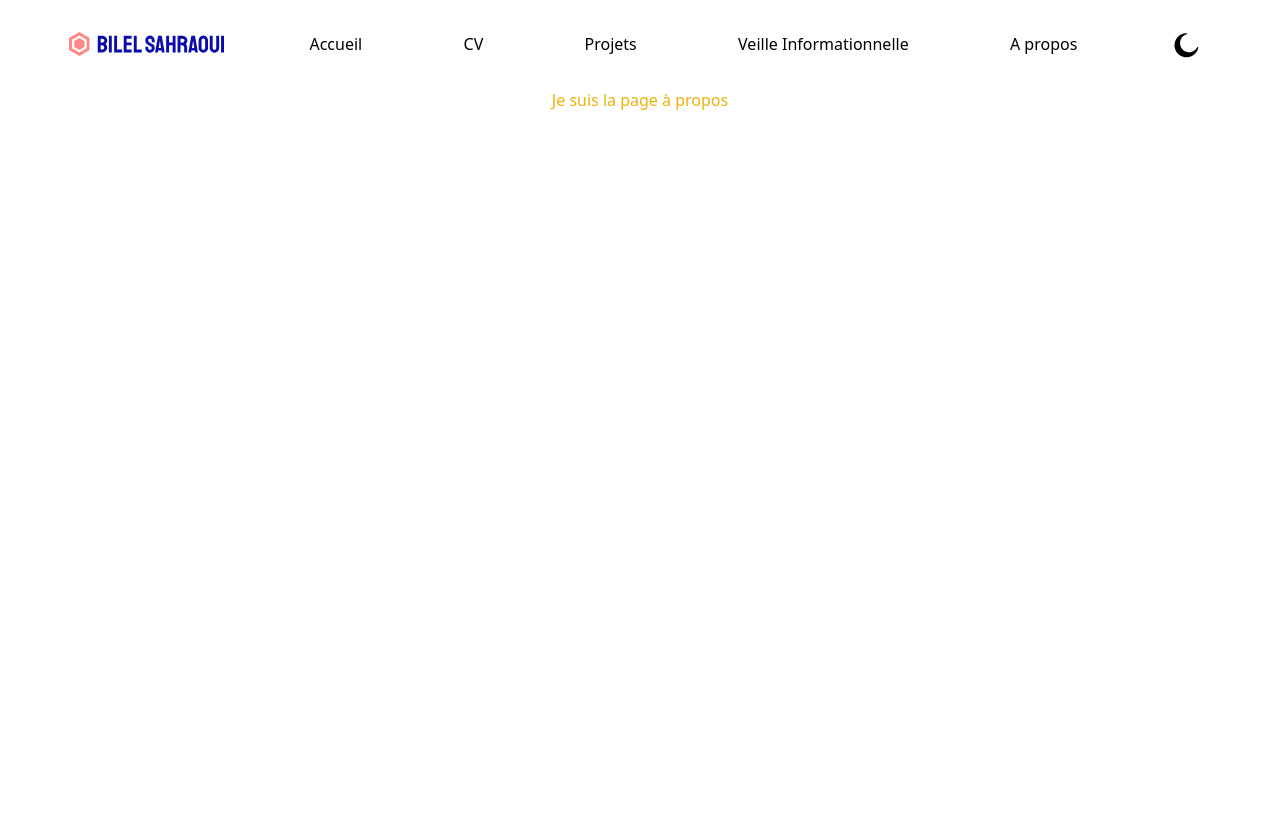
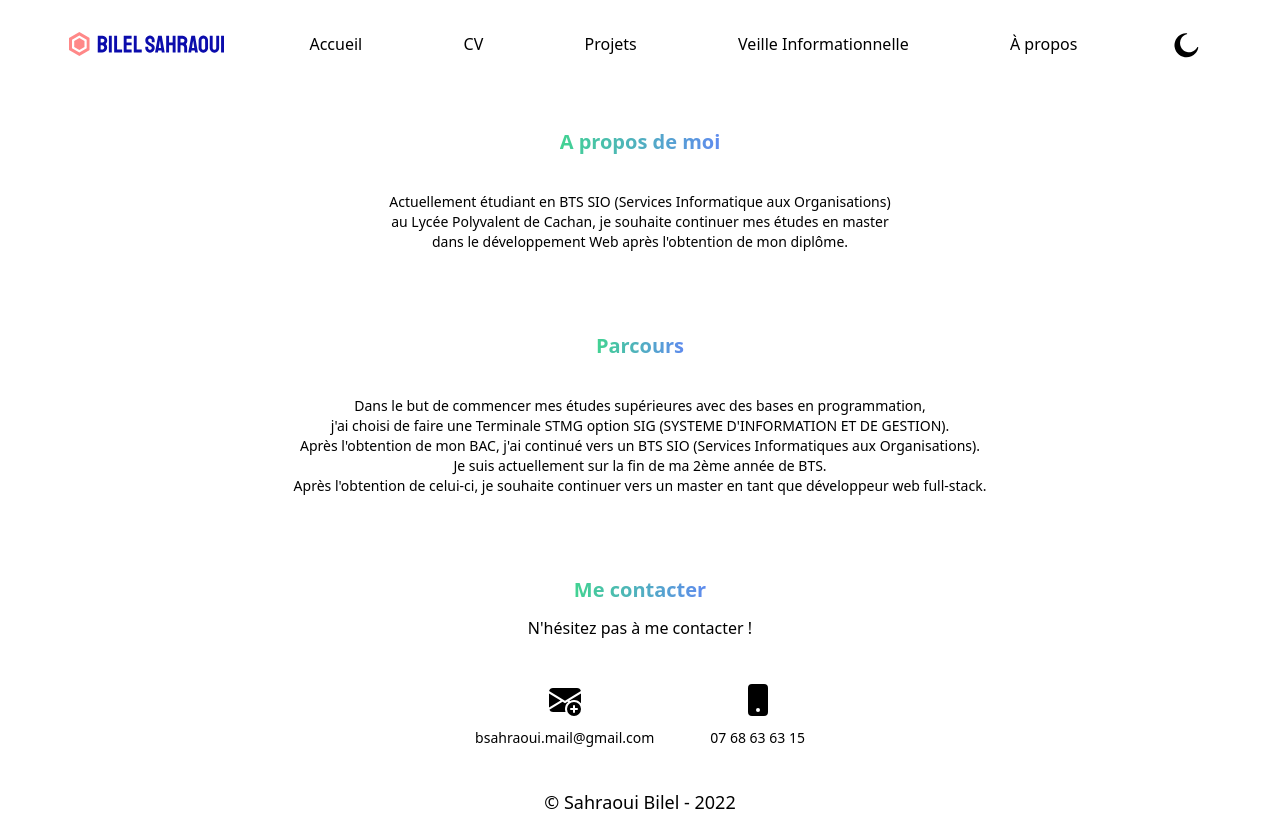
Before and after one commit to bilelsahraoui/PortfolioVue, a Vue app in the folder vue-project/: page /a-propos in a window 1280 px wide. Before the commit the page ends 800 px from the top, so only its background shows below. Built offline with nearby package versions, Linux system fonts and the light colour scheme.

Commit message:
About, Veille, Projets

```diff
--- a/vue-project/src/App.vue
+++ b/vue-project/src/App.vue
@@ -1,25 +1,22 @@
 <template>
 
   <main class="min-h-full" :class="isDark ? 'dark':''">
+
     <!-- Navbar -->
-    <div class="bg-transparent pt-5 pb-5 dark:bg-slate-800 dark:text-slate-300">
+    <div class="bg-transparent pt-5 pb-5 dark:bg-slate-800 dark:text-slate-300" id="nav">
 
       <!-- Navbar content -->
       <div class="flex justify-evenly items-center dark:text-white-">
 
         <!-- Logo Bilel -->
-        <div data-aos="fade-right" data-aos-offset="500" data-aos-easing="ease-in-sine">
+        <div>
           <img src="./assets/logo-bs.svg" alt="logo bilel sahraoui">
         </div>
 
         <!-- Routes -->
         <div class="hover:bg-gradient-to-r from-[#42d392] to-[#5f8bee] rounded-full" v-for="route in routes" :key="route.name">
-        <router-link :to="`${route.link}`"><p class="mx-4">{{route.name}}</p></router-link>
+          <router-link :to="`${route.link}`"><p class="mx-4">{{route.name}}</p></router-link>
         </div>
-        <!-- <router-link :to="`${route.link}`" class="hover:bg-gradient-to-r from-[#42d392] to-[#5f8bee] rounded-full"><p class="mx-4">CV</p></router-link>
-        <router-link :to="`${route.link}`" class="hover:bg-gradient-to-r from-[#42d392] to-[#5f8bee] rounded-full"><p class="mx-4">Projets</p></router-link>
-        <router-link :to="`${route.link}`" class="hover:bg-gradient-to-r from-[#42d392] to-[#5f8bee] rounded-full"><p class="mx-4">Veille Informationnelle</p></router-link>
-        <router-link :to="`${route.link}`" class="hover:bg-gradient-to-r from-[#42d392] to-[#5f8bee] rounded-full"><p class="mx-4">A propos</p></router-link> -->
 
         <!-- Dark/Light Mode -->
         <button @click="isDark=!isDark" class="rounded-full">
@@ -76,7 +73,7 @@ export default {
           link: '/veille-informationnelle',
         },
         {
-          name: 'A propos',
+          name: 'À propos',
           link: '/a-propos',
         },
       ],
--- a/vue-project/src/assets/base.css
+++ b/vue-project/src/assets/base.css
@@ -16,7 +16,11 @@ body {
     /* IE and Edge */
     scrollbar-width: none;
     /* Firefox */
+
+    overflow-x: hidden;
 }
+
+
 
 .fade-enter-active,
 .fade-leave-active {
--- a/vue-project/src/components/views/About.vue
+++ b/vue-project/src/components/views/About.vue
@@ -2,9 +2,168 @@
 
     <main class="min-h-full" :class="isDark ? 'dark':''">
 
-        <div class="text-yellow-500 flex justify-center">
+        <!-- Main div -->
+        <div class="dark:bg-slate-700">
 
-            Je suis la page à propos
+            <!-- A propos de moi -->
+            <div class="flex justify-center mb-3 items-center">
+
+                <p class="text-xl pt-10 font-extrabold text-transparent bg-clip-text bg-gradient-to-r from-[#42d392] to-[#5f8bee]">
+
+                    A propos de moi
+
+                </p>
+
+            </div>
+
+            <div class="flex text-sm justify-center items-center pt-6">
+
+                <p class="dark:text-slate-300">
+
+                    Actuellement étudiant en BTS SIO (Services Informatique aux Organisations)
+
+                </p>
+
+            </div>
+
+            <div class="flex text-sm justify-center items-center dark:text-slate-300">
+
+                <p>
+                    au Lycée Polyvalent de Cachan, je souhaite continuer mes études en master
+                </p>
+
+            </div>
+
+            <div class="flex text-sm justify-center items-center dark:text-slate-300 pb-10">
+
+                <p>
+                    dans le développement Web après l'obtention de mon diplôme.
+                </p>
+
+            </div>
+
+            <!-- Parcours -->
+            <div class="flex justify-center mb-3 items-center">
+
+                <p class="text-xl pt-10 font-extrabold text-transparent bg-clip-text bg-gradient-to-r from-[#42d392] to-[#5f8bee]">
+
+                    Parcours
+
+                </p>
+
+            </div>
+
+            <div class="flex text-sm justify-center items-center pt-6">
+
+                <p class="dark:text-slate-300">
+
+                    Dans le but de commencer mes études supérieures avec des bases en programmation,
+
+                </p>
+
+            </div>
+
+            <div class="flex text-sm justify-center items-center">
+
+                <p class="dark:text-slate-300">
+
+                    j'ai choisi de faire une Terminale STMG option SIG (SYSTEME D'INFORMATION ET DE GESTION).
+
+                </p>
+
+            </div>
+
+            <div class="flex text-sm justify-center items-center">
+
+                <p class="dark:text-slate-300">
+
+                    Après l'obtention de mon BAC, j'ai continué vers un BTS SIO (Services Informatiques aux Organisations).
+
+                </p>
+
+            </div>
+
+            <div class="flex text-sm justify-center items-center">
+
+                <p class="dark:text-slate-300">
+
+                    Je suis actuellement sur la fin de ma 2ème année de BTS.
+
+                </p>
+
+            </div>
+
+            <div class="flex text-sm justify-center items-center pb-10">
+
+                <p class="dark:text-slate-300">
+
+                    Après l'obtention de celui-ci, je souhaite continuer vers un master en tant que développeur web full-stack.
+
+                </p>
+
+            </div>
+
+            <!-- Contact -->
+            <div class="flex justify-center mb-3 items-center">
+
+                <p class="text-xl pt-10 font-extrabold text-transparent bg-clip-text bg-gradient-to-r from-[#42d392] to-[#5f8bee]">
+
+                    Me contacter
+
+                </p>
+
+            </div>
+
+            <div class="flex justify-center items-center dark:text-slate-300">
+
+                <p>N'hésitez pas à me contacter !</p>
+
+            </div>
+
+            <div class="flex text-sm justify-center items-center">
+
+                <!--Email-->
+                <div class="place-items-center justify-center pt-7 p-3 m-4">
+
+                    <div class="flex justify-center mb-3 items-center">
+
+                        <svg xmlns="http://www.w3.org/2000/svg" width="32" height="32" fill="currentColor" class="bi bi-envelope-plus-fill" viewBox="0 0 16 16">
+                        <path d="M.05 3.555A2 2 0 0 1 2 2h12a2 2 0 0 1 1.95 1.555L8 8.414.05 3.555ZM0 4.697v7.104l5.803-3.558L0 4.697ZM6.761 8.83l-6.57 4.026A2 2 0 0 0 2 14h6.256A4.493 4.493 0 0 1 8 12.5a4.49 4.49 0 0 1 1.606-3.446l-.367-.225L8 9.586l-1.239-.757ZM16 4.697v4.974A4.491 4.491 0 0 0 12.5 8a4.49 4.49 0 0 0-1.965.45l-.338-.207L16 4.697Z"/>
+                        <path d="M16 12.5a3.5 3.5 0 1 1-7 0 3.5 3.5 0 0 1 7 0Zm-3.5-2a.5.5 0 0 0-.5.5v1h-1a.5.5 0 0 0 0 1h1v1a.5.5 0 0 0 1 0v-1h1a.5.5 0 0 0 0-1h-1v-1a.5.5 0 0 0-.5-.5Z"/></svg>
+
+                    </div>
+
+                    <a class="dark:text-slate-300" href="mailto:bsahraoui.mail@gmail.com" target="_blank" >bsahraoui.mail@gmail.com</a>
+
+                </div>
+
+                <!--Phone-->
+                <div class="place-items-center justify-center pt-7 p-3 m-4">
+
+                    <div class="flex justify-center mb-3 items-center">
+
+                    <svg xmlns="http://www.w3.org/2000/svg" width="32" height="32" fill="currentColor" class="bi bi-phone-fill" viewBox="0 0 16 16">
+                    <path d="M3 2a2 2 0 0 1 2-2h6a2 2 0 0 1 2 2v12a2 2 0 0 1-2 2H5a2 2 0 0 1-2-2V2zm6 11a1 1 0 1 0-2 0 1 1 0 0 0 2 0z"/></svg>
+
+                    </div>
+
+                    <p class="dark:text-slate-300">07 68 63 63 15 </p>
+
+                </div>
+
+            </div>
+
+
+            <!-- Footer -->
+            <div class="flex justify-center items-center">
+
+                <div class="pt-3 pb-5">
+
+                    <Footer></Footer>
+
+                </div>
+
+            </div>
 
         </div>
 
@@ -14,4 +173,16 @@
 
 <script>
 
+import BilelIcon from '../icons/bilelIcon.vue';
+import Footer from '../objects/footer.vue';
+
+export default {
+    data() {
+        return {
+        };
+    },
+    components: { BilelIcon, Footer },
+
+}
+
 </script>
--- a/vue-project/src/components/views/Accueil.vue
+++ b/vue-project/src/components/views/Accueil.vue
@@ -41,6 +41,8 @@
 
             </div>
 
+            <!-- Design responsive en cours de travail -->
+
             <!-- Footer -->
             <div class="flex justify-center items-center">
 
@@ -66,8 +68,6 @@ import Footer from '../objects/footer.vue';
 export default {
     data() {
         return {
-            username: 'Visiteur',
-            // isDark: window.matchMedia('(prefers-color-scheme: dark)').matches,
         };
     },
     components: { BilelIcon, Footer },
--- a/vue-project/src/components/views/Veille.vue
+++ b/vue-project/src/components/views/Veille.vue
@@ -9,7 +9,7 @@
             <div>
 
                 <!-- Titre -->
-                <div class="flex text-lg font-extrabold justify-center dark:text-slate-300 pt-5 italic" id="cybersecurite">
+                <div class="flex text-lg font-extrabold justify-center dark:text-slate-300 pt-5 italic">
                     La Cyber-Sécurité
                 </div>
 
@@ -52,10 +52,10 @@
                 <!-- Images -->
                 <div class="grid grid-cols-2 place-content-evenly">
 
-                    <div class="py-10 justify-center min-w-xl items-center flex rounded-md" data-aos="zoom-in" v-for="image in htb" :key="image.id">
+                    <div class="py-10 justify-center items-center flex rounded-md" data-aos="zoom-in" v-for="image in htb" :key="image.id">
 
-                            <!-- img -->
-                            <img class="aspect-video w-8/12 rounded-lg object-cover object-center" :src="`../../images/${image.img}`" />
+                        <!-- img -->
+                        <img class="aspect-video w-8/12 rounded-lg object-cover object-center" :src="`../../images/${image.img}`" />
 
                     </div>
 
@@ -83,7 +83,7 @@
                 </div>
 
                 <!-- Images -->
-                <div class="py-10 justify-center min-w-xl items-center flex rounded-md" data-aos="flip-up">
+                <div class="py-10 justify-center items-center flex rounded-md" data-aos="flip-up">
 
                     <!-- img -->
                     <img class="aspect-video w-1/3 rounded-lg object-cover object-center" src="images/htb3.png" />
@@ -108,7 +108,7 @@
                 </div>
 
                 <!-- Images -->
-                <div class="py-10 justify-center min-w-xl items-center flex rounded-md" data-aos="flip-up">
+                <div class="py-10 justify-center items-center flex rounded-md" data-aos="flip-up">
 
                     <!-- img -->
                     <img class="aspect-video w-1/3 rounded-lg object-cover object-center" src="images/htb4.png" />
@@ -116,7 +116,7 @@
                 </div>
 
                 <div class="flex justify-center text-xl items-center dark:text-slate-300">
-                    <a href="#cybersecurite">Revenir en haut ↑ </a>
+                    <a href="#nav">Revenir en haut ↑ </a>
                 </div>
 
             </div>
```
Also changed, not shown: vue-project/src/components/views/Projets.vue (+15 -5 lines).
